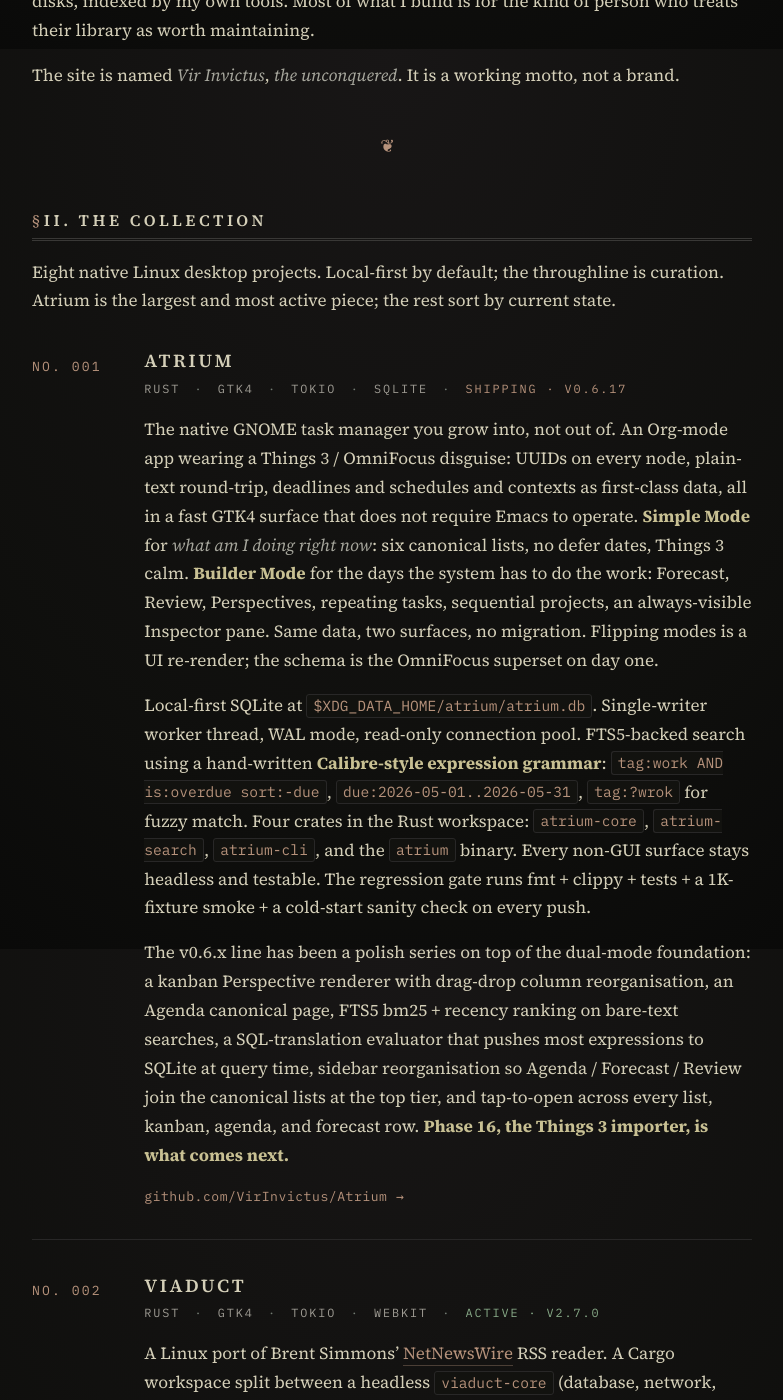
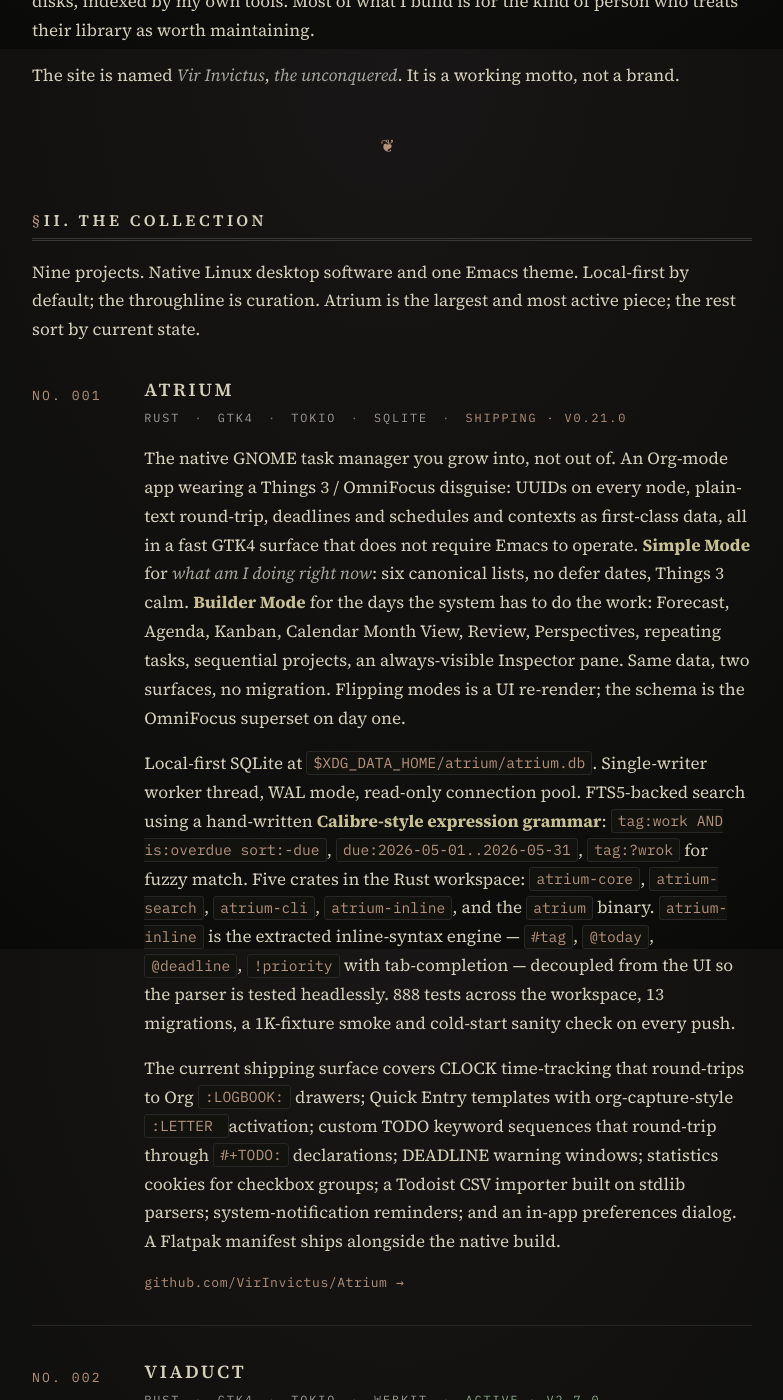
Before and after one commit to VirInvictus/VirInvictus.github.io, a Jekyll site: the page built from README.md, in a window 1280 px wide and 1400 px high, scrolled down 851 px. Shown: the whole window, without its empty margins (248-1031 px from the left). Built offline with Jekyll 4.4.1, drawn with Linux system fonts in a browser that asks for light colours; some of the changed text lies outside the part shown.

Commit message:
Update collection entries, add kanagawa theme, expand marginalia, add GitHub/LinkedIn links
- Atrium: v0.6.17 → v0.21.0; rewrite entry to cover five crates, atrium-inline,
  Calendar Month View, Clock/LOGBOOK, templates, custom TODO sequences, DEADLINE
  warnings, statistics cookies, Todoist importer, reminders, preferences dialog,
  888 tests, 13 migrations, Flatpak; remove stale Phase 16 line
- Viaduct: add background daemon, system tray, Flatpak
- Hermitage: Python 3.13+ → 3.14+
- Framework: v0.65.0 → v0.21.0; add Flatpak
- Add No. 009 kanagawa-dragon-nvim-emacs (wip)
- Collection intro: eight → nine
- Marginalia: expand Music to reflect 86-wing collection depth; expand
  Collecting to name the actual TTRPG lines (OSR, FitD, WoD, Dark Sun)
- Add GitHub profile and LinkedIn links to Support section and colophon

Co-Authored-By: Claude Sonnet 4.6 <noreply@anthropic.com>

````diff
--- a/README.md
+++ b/README.md
@@ -38,19 +38,19 @@ The site is named *Vir Invictus*, *the unconquered*. It is a working motto, not
 ## II. The Collection
 {: #the-collection}
 
-Eight native Linux desktop projects. Local-first by default; the throughline is curation. Atrium is the largest and most active piece; the rest sort by current state.
+Nine projects. Native Linux desktop software and one Emacs theme. Local-first by default; the throughline is curation. Atrium is the largest and most active piece; the rest sort by current state.
 
 <div class="codex-entry">
   <span class="codex-num">No. 001</span>
   <div class="codex-body" markdown="1">
 ### Atrium
-<p class="codex-meta">Rust <span class="stack-sep">·</span> GTK4 <span class="stack-sep">·</span> tokio <span class="stack-sep">·</span> SQLite <span class="stack-sep">·</span> <span class="status status--shipping">shipping · v0.6.17</span></p>
+<p class="codex-meta">Rust <span class="stack-sep">·</span> GTK4 <span class="stack-sep">·</span> tokio <span class="stack-sep">·</span> SQLite <span class="stack-sep">·</span> <span class="status status--shipping">shipping · v0.21.0</span></p>
 
-The native GNOME task manager you grow into, not out of. An Org-mode app wearing a Things 3 / OmniFocus disguise: UUIDs on every node, plain-text round-trip, deadlines and schedules and contexts as first-class data, all in a fast GTK4 surface that does not require Emacs to operate. **Simple Mode** for *what am I doing right now*: six canonical lists, no defer dates, Things 3 calm. **Builder Mode** for the days the system has to do the work: Forecast, Review, Perspectives, repeating tasks, sequential projects, an always-visible Inspector pane. Same data, two surfaces, no migration. Flipping modes is a UI re-render; the schema is the OmniFocus superset on day one.
+The native GNOME task manager you grow into, not out of. An Org-mode app wearing a Things 3 / OmniFocus disguise: UUIDs on every node, plain-text round-trip, deadlines and schedules and contexts as first-class data, all in a fast GTK4 surface that does not require Emacs to operate. **Simple Mode** for *what am I doing right now*: six canonical lists, no defer dates, Things 3 calm. **Builder Mode** for the days the system has to do the work: Forecast, Agenda, Kanban, Calendar Month View, Review, Perspectives, repeating tasks, sequential projects, an always-visible Inspector pane. Same data, two surfaces, no migration. Flipping modes is a UI re-render; the schema is the OmniFocus superset on day one.
 
-Local-first SQLite at `$XDG_DATA_HOME/atrium/atrium.db`. Single-writer worker thread, WAL mode, read-only connection pool. FTS5-backed search using a hand-written **Calibre-style expression grammar**: `tag:work AND is:overdue sort:-due`, `due:2026-05-01..2026-05-31`, `tag:?wrok` for fuzzy match. Four crates in the Rust workspace: `atrium-core`, `atrium-search`, `atrium-cli`, and the `atrium` binary. Every non-GUI surface stays headless and testable. The regression gate runs fmt + clippy + tests + a 1K-fixture smoke + a cold-start sanity check on every push.
+Local-first SQLite at `$XDG_DATA_HOME/atrium/atrium.db`. Single-writer worker thread, WAL mode, read-only connection pool. FTS5-backed search using a hand-written **Calibre-style expression grammar**: `tag:work AND is:overdue sort:-due`, `due:2026-05-01..2026-05-31`, `tag:?wrok` for fuzzy match. Five crates in the Rust workspace: `atrium-core`, `atrium-search`, `atrium-cli`, `atrium-inline`, and the `atrium` binary. `atrium-inline` is the extracted inline-syntax engine — `#tag`, `@today`, `@deadline`, `!priority` with tab-completion — decoupled from the UI so the parser is tested headlessly. 888 tests across the workspace, 13 migrations, a 1K-fixture smoke and cold-start sanity check on every push.
 
-The v0.6.x line has been a polish series on top of the dual-mode foundation: a kanban Perspective renderer with drag-drop column reorganisation, an Agenda canonical page, FTS5 bm25 + recency ranking on bare-text searches, a SQL-translation evaluator that pushes most expressions to SQLite at query time, sidebar reorganisation so Agenda / Forecast / Review join the canonical lists at the top tier, and tap-to-open across every list, kanban, agenda, and forecast row. **Phase 16, the Things 3 importer, is what comes next.**
+The current shipping surface covers CLOCK time-tracking that round-trips to Org `:LOGBOOK:` drawers; Quick Entry templates with org-capture-style `:LETTER ` activation; custom TODO keyword sequences that round-trip through `#+TODO:` declarations; DEADLINE warning windows; statistics cookies for checkbox groups; a Todoist CSV importer built on stdlib parsers; system-notification reminders; and an in-app preferences dialog. A Flatpak manifest ships alongside the native build.
 
 <p class="codex-link"><a href="https://github.com/VirInvictus/Atrium">github.com/VirInvictus/Atrium →</a></p>
   </div>
@@ -68,7 +68,7 @@ Single-writer SQLite worker on tokio. OPML on disk as the source of truth, byte-
 
 Exactly one neutered WebKit instance for the article pane: JS, WebGL, WebRTC, DevTools, and LocalStorage all off; strict CSP; every image routed through a custom `viaduct-img://` URI scheme so the WebView never reaches the public internet directly. Ships all eight NetNewsWire article themes plus an Adwaita variant; the accent colour from the selected theme propagates across the GTK chrome (sidebar selection, focus rings, switches), beating GNOME's system-accent integration.
 
-The v2.x line has built up the surface around the port: **Custom Smart Feeds** (rule-driven persistent saved searches, the first viaduct-original feature), an **Activity Log** dialog backed by a 500-entry refresh-event ring buffer, a **Send to** menu for the article pane (Email Link, Pocket, Instapaper, Copy URL with Title), a **first-launch welcome dialog** with a curated suggested-feed list, OPML import/export, Reader View, and adaptive `AdwBreakpoint` layout that collapses the three-pane split at 900sp / 600sp into mobile-style stacks. The v2.0 architectural plan (modular widget decomposition, dedicated `ArticleRenderer` GObject, expanded reactive properties) was informed by a careful read of [NewsFlash](https://gitlab.com/news-flash/news_flash_gtk), credited in the project's README.
+The v2.x line has built up the surface around the port: **Custom Smart Feeds** (rule-driven persistent saved searches, the first viaduct-original feature), an **Activity Log** dialog backed by a 500-entry refresh-event ring buffer, a **Send to** menu for the article pane (Email Link, Pocket, Instapaper, Copy URL with Title), a **first-launch welcome dialog** with a curated suggested-feed list, OPML import/export, Reader View, and adaptive `AdwBreakpoint` layout that collapses the three-pane split at 900sp / 600sp into mobile-style stacks. The v2.0 architectural plan (modular widget decomposition, dedicated `ArticleRenderer` GObject, expanded reactive properties) was informed by a careful read of [NewsFlash](https://gitlab.com/news-flash/news_flash_gtk), credited in the project's README. A background-daemon mode runs Viaduct as an XDG autostart agent and re-summons the window from a system tray icon via D-Bus, without a fresh startup sequence. A Flatpak manifest ships alongside the native build.
 
 <p class="codex-link"><a href="https://github.com/VirInvictus/Viaduct">github.com/VirInvictus/Viaduct →</a></p>
   </div>
@@ -78,7 +78,7 @@ The v2.x line has built up the surface around the port: **Custom Smart Feeds** (
   <span class="codex-num">No. 003</span>
   <div class="codex-body" markdown="1">
 ### Hermitage
-<p class="codex-meta">Python 3.13+ <span class="stack-sep">·</span> GTK4 <span class="stack-sep">·</span> Libadwaita <span class="stack-sep">·</span> <span class="status">active · v0.15.0</span></p>
+<p class="codex-meta">Python 3.14+ <span class="stack-sep">·</span> GTK4 <span class="stack-sep">·</span> Libadwaita <span class="stack-sep">·</span> <span class="status">active · v0.15.0</span></p>
 
 A local-first, native gallery for Calibre libraries. Built for the single user who wants a modern desktop experience without Docker containers or a web auth layer. Reads `metadata.db` in `mode=ro` and turns a 4,000+ item library into a cinematic gallery: edge-to-edge cover grid with median-cut colour quantization for per-book accent tinting, a sliding hero-banner detail sidebar (the *Codex*), and a recursive tag-hierarchy genre browser that turns dot-separated Calibre tags (`Fic.Fantasy.Grimdark`) into a navigable tree.
 
@@ -114,13 +114,13 @@ Bare `lattice` launches a full-screen curses TUI with colour-coded section group
   <span class="codex-num">No. 005</span>
   <div class="codex-body" markdown="1">
 ### Framework
-<p class="codex-meta">C <span class="stack-sep">·</span> Meson <span class="stack-sep">·</span> GTK4 <span class="stack-sep">·</span> MuPDF <span class="stack-sep">·</span> DjVuLibre <span class="stack-sep">·</span> <span class="status">active · v0.65.0</span></p>
+<p class="codex-meta">C <span class="stack-sep">·</span> Meson <span class="stack-sep">·</span> GTK4 <span class="stack-sep">·</span> MuPDF <span class="stack-sep">·</span> DjVuLibre <span class="stack-sep">·</span> <span class="status">active · v0.21.0</span></p>
 
 A native GNOME document viewer for **PDF, DjVu, CBZ, CBR, XPS, EPUB, FB2, and MOBI**. Designed to fill the gap between feature-heavy clients (Okular) and bare MuPDF wrappers; a SumatraPDF-shaped experience for Linux. Three-tier cache (persistent thumbnails, parsed page handles, rendered Cairo surfaces) with bytes-aware eviction (default 512 MB, tunable), parallel rendering across eight independent MuPDF instances, and a zero-copy MuPDF→Cairo pipeline that constructs the MuPDF pixmap *around* the Cairo surface buffer.
 
 A *velocity engine* throttles render-job dispatch by scroll speed so fast-scrolling never queues stale work; a `g_thread_pool` sort function reorders the queue by `last_view_time` so the viewport always wins; mid-render `fz_cookie` abort lets workers bail in milliseconds. Manga (RTL), Webtoon (zero-gap continuous strip), and facing-pages comic layouts, all live-toggleable, with both aspect-ratio and filename-based double-spread detection for scanlation rips. Async progressive search with cached structured text (332 ms cold → 48 ms warm on a 901-page textbook). Smart text selection: double-click selects a word, triple-click selects a line, drag follows reading order across line wraps. Magnifying loupe (F7) for circular zoom-around-cursor. `GFileMonitor` auto-reload: recompile a LaTeX or Typst doc and the viewer refreshes with scroll position preserved.
 
-The v0.40+ line added a Foliate-style reflow architecture for EPUB / MOBI / FB2 with a `GListModel` of structurally-typed blocks, EPUB OPF spine walker, FB2 walker, MOBI / KF7 / KF8 / AZW3 parser including HuffDic decompression. Process-scoped Linux **Landlock LSM** sandbox at startup drops filesystem `EXECUTE` and `MAKE_*` rights so a malicious document exploiting MuPDF / DjVuLibre / libarchive into RCE cannot escalate to spawning a shell. Strictly a viewer: no annotations, no library, no conversion. Every borrowed pattern (SumatraPDF, zathura-pdf-mupdf, Sioyek, YACReader, Foliate, MComix, Komikku, Plato) is named and attributed in the README with upstream `file:line`.
+The v0.40+ line added a Foliate-style reflow architecture for EPUB / MOBI / FB2 with a `GListModel` of structurally-typed blocks, EPUB OPF spine walker, FB2 walker, MOBI / KF7 / KF8 / AZW3 parser including HuffDic decompression. Process-scoped Linux **Landlock LSM** sandbox at startup drops filesystem `EXECUTE` and `MAKE_*` rights so a malicious document exploiting MuPDF / DjVuLibre / libarchive into RCE cannot escalate to spawning a shell. Strictly a viewer: no annotations, no library, no conversion. Every borrowed pattern (SumatraPDF, zathura-pdf-mupdf, Sioyek, YACReader, Foliate, MComix, Komikku, Plato) is named and attributed in the README with upstream `file:line`. A Flatpak manifest ships alongside the native build.
 
 <p class="codex-link"><a href="https://github.com/VirInvictus/Framework">github.com/VirInvictus/Framework →</a></p>
   </div>
@@ -168,6 +168,20 @@ Lethal *Cairn*-derived combat math: attacks hit automatically, HP is low, damage
   </div>
 </div>
 
+<div class="codex-entry">
+  <span class="codex-num">No. 009</span>
+  <div class="codex-body" markdown="1">
+### kanagawa-dragon-nvim-emacs
+<p class="codex-meta">Emacs Lisp <span class="stack-sep">·</span> <span class="status status--wip">wip · v0.1.x</span></p>
+
+A faithful Emacs port of the Dragon variant from [kanagawa.nvim](https://github.com/rebelot/kanagawa.nvim). Not a repackaging of the existing `kanagawa-themes` package — the existing package has the palette right but covers too few faces to hold up in practice. This one maps the full set: every Emacs 29+ tree-sitter `font-lock-*` face, all Doom-specific surfaces (`doom-modeline-*`, `solaire-mode`, `doom-dashboard-*`), org-mode faces, magit, company, corfu, and the rest of the usual zoo. Implemented as a vanilla `deftheme` with no `doom-themes` macro dependency, so it works in stock Emacs and in Doom alike.
+
+An ERT test suite checks palette byte-for-byte parity against the upstream nvim theme and validates representative face attributes. The acceptance criterion is visual: `sample.java` in Doom at `treesit-font-lock-level 4` should match the same file in nvim with `:colorscheme kanagawa-dragon`.
+
+<p class="codex-link"><a href="https://github.com/VirInvictus/kanagawa-dragon-nvim-emacs">github.com/VirInvictus/kanagawa-dragon-nvim-emacs →</a></p>
+  </div>
+</div>
+
 <p class="ornament ornament--asterism">⁂</p>
 
 ## III. Marginalia
@@ -180,10 +194,10 @@ Off-screen taste. Most of the projects above trace back to one collection or ano
   <dd>10–20 books a year. Grimdark fantasy, cyberpunk, horror. Authors I return to: <strong>Joe Abercrombie</strong>, <strong>Brandon Sanderson</strong>, <strong>Morgan Housel</strong>, <strong>Terry Pratchett</strong>.</dd>
 
   <dt>Collecting</dt>
-  <dd>TTRPGs, mostly. Obsessing over their well-built systems, beautiful art, and the concepts kept behind their front pages.</dd>
+  <dd>TTRPGs. The Calibre library runs deep here: OSR (Old School Essentials, Carcosa, Mothership), Forged in the Dark (Blades in the Dark and its extended family), World of Darkness, Shadowrun, the classic AD&D and Dark Sun lines. Drawn less to the play and more to the engineering — games that keep real ideas behind their front pages.</dd>
 
   <dt>Music</dt>
-  <dd>Hip-hop, post-hardcore, mid-'00s-to-mid-'10s emo. On rotation: <strong>Brand New</strong>, <strong>50 Cent</strong>, <strong>Ka</strong>, <strong>Ólafur Arnalds</strong>, <strong>Self Defense Family</strong>.</dd>
+  <dd>Hip-hop, emo, orgcore. The collection runs into four figures across 86 genre wings: abstract rap (<strong>Aesop Rock</strong>, <strong>Armand Hammer</strong>, <strong>Earl Sweatshirt</strong>), hardcore hip-hop (the Griselda family, <strong>Ka</strong>, <strong>Billy Woods</strong>), emo and post-hardcore (<strong>Brand New</strong>, <strong>The Menzingers</strong>, <strong>Self Defense Family</strong>, <strong>Drug Church</strong>), orgcore (<strong>Jeff Rosenstock</strong>, <strong>Propagandhi</strong>, <strong>Jawbreaker</strong>). Neoclassical at the edges where the math works the same way: <strong>Ólafur Arnalds</strong>, <strong>Nils Frahm</strong>, <strong>Ryuichi Sakamoto</strong>.</dd>
 
   <dt>Food</dt>
   <dd>Chefs I follow (and one place I sat down at): <strong>David Chang</strong>; <strong>David McMillan & Frédéric Morin</strong> at <strong>Joe Beef</strong> (ate there myself, a high point); <strong>Danny Bowien</strong> (Mission Chinese); <strong>Daniel Patterson</strong> (Coi).</dd>
@@ -213,6 +227,8 @@ A working notebook. Notes, post-mortems, and the occasional manifesto.
 ## V. Support
 {: #support}
 
+The projects live at [github.com/VirInvictus](https://github.com/VirInvictus). Professional profile at [linkedin.com/in/bdkl](https://www.linkedin.com/in/bdkl/).
+
 If any of this is useful to you and you'd like to chip in:
 
 ```
--- a/_layouts/default.html
+++ b/_layouts/default.html
@@ -16,7 +16,7 @@
     {{ content }}
   </main>
   <footer class="colophon" role="contentinfo">
-    Source Serif 4 <span class="sigils__sep">·</span> IBM Plex Mono <span class="sigils__sep">·</span> Hosted by GitHub Pages <span class="sigils__sep">·</span> MMXXVI
+    Source Serif 4 <span class="sigils__sep">·</span> IBM Plex Mono <span class="sigils__sep">·</span> <a href="https://github.com/VirInvictus">github.com/VirInvictus</a> <span class="sigils__sep">·</span> <a href="https://www.linkedin.com/in/bdkl/">linkedin.com/in/bdkl</a> <span class="sigils__sep">·</span> Hosted by GitHub Pages <span class="sigils__sep">·</span> MMXXVI
   </footer>
 </body>
 </html>
````
